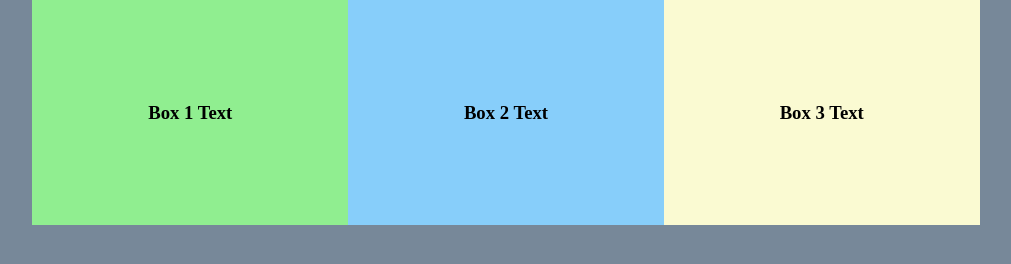
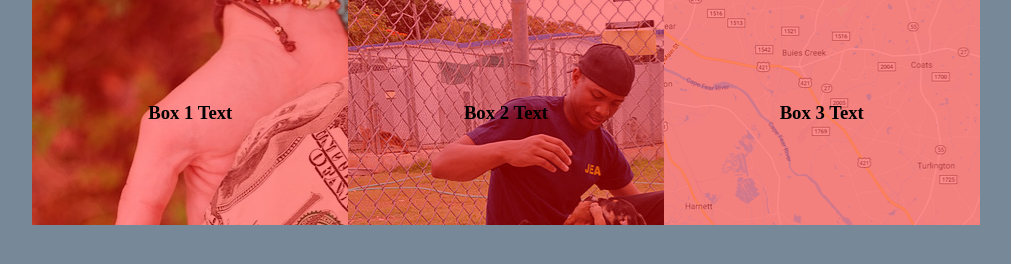
Before and after one commit to ryanurbanski/practice-page, a plain HTML site: page index.html in a window 1280 px wide. Shown: the whole page, without its empty margins (134-1145 px from the left). Drawn offline with Linux system fonts and the light colour scheme.

Commit message:
Background images and gradients added.  Just need to get pictures to stretch.

```diff
--- a/style.css
+++ b/style.css
@@ -12,6 +12,8 @@ body {
     margin-right: 13%;
 }
 
+
+
 .flexbox {
     background-color: lightcoral;
     flex-direction: row;
@@ -20,22 +22,46 @@ body {
 }
 
 .box1 {
-    background-color: lightgreen;
+    /* background-color: lightgreen; */
+    background-color: #A6A9F0;
     flex: 1 1 auto;
     text-align: center;
     line-height: 225px;
+    max-width: 100%;
+    background:
+        linear-gradient(
+            rgba(255, 0, 0, 0.45),
+            rgba(255, 0, 0, 0.45)
+        ),
+        url(./starter_files/images/donate.jpg);
 }
 
 .box2 {
-    background-color: lightskyblue;
+    /* background-color: lightskyblue; */
+    background-color: #A6A9F0;
     flex: 1 1 auto;
     text-align: center;
     line-height: 225px;
+    max-width: 100%;
+    background:
+        linear-gradient(
+            rgba(255, 0, 0, 0.45),
+            rgba(255, 0, 0, 0.45)
+        ),
+        url(./starter_files/images/volunteer.jpg);
 }
 
 .box3 {
-    background-color: lightgoldenrodyellow;
+    /* background-color: lightgoldenrodyellow; */
+    background-color: #A6A9F0;
     flex: 1 1 auto;
     text-align: center;
     line-height: 225px;
+    max-width: 100%;
+    background:
+        linear-gradient(
+            rgba(255, 0, 0, 0.45),
+            rgba(255, 0, 0, 0.45)
+        ),
+        url(./starter_files/images/location.png);
 }
```
Also changed, not shown: starter_files/images/beans.jpg (renamed from starter_files copy/images/beans.jpg), starter_files/images/boston-terrier.jpg (renamed from starter_files copy/images/boston-terrier.jpg), starter_files/images/boxer.jpg (renamed from starter_files copy/images/boxer.jpg), starter_files/images/donate.jpg (renamed from starter_files copy/images/donate.jpg), starter_files/images/golden-lab.jpg (renamed from starter_files copy/images/golden-lab.jpg), starter_files/images/little-dog.jpg (renamed from starter_files copy/images/little-dog.jpg), starter_files/images/location.png (renamed from starter_files copy/images/location.png), starter_files/images/old-shaggy.jpg (renamed from starter_files copy/images/old-shaggy.jpg), starter_files/images/shih-tzu.jpg (renamed from starter_files copy/images/shih-tzu.jpg), starter_files/images/volunteer.jpg (renamed from starter_files copy/images/volunteer.jpg), starter_files/images/young-bulldog.jpg (renamed from starter_files copy/images/young-bulldog.jpg), starter_files/images/young-peppy.jpg (renamed from starter_files copy/images/young-peppy.jpg).
